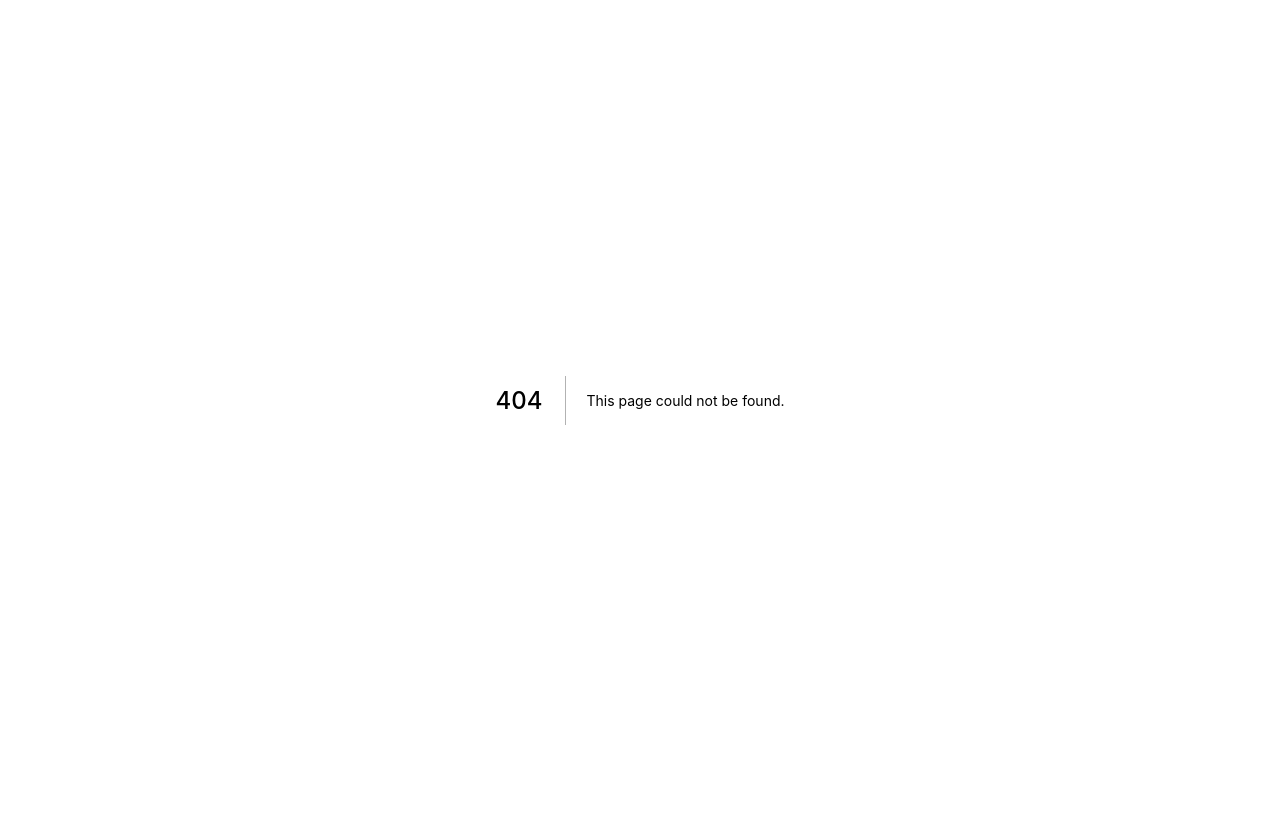
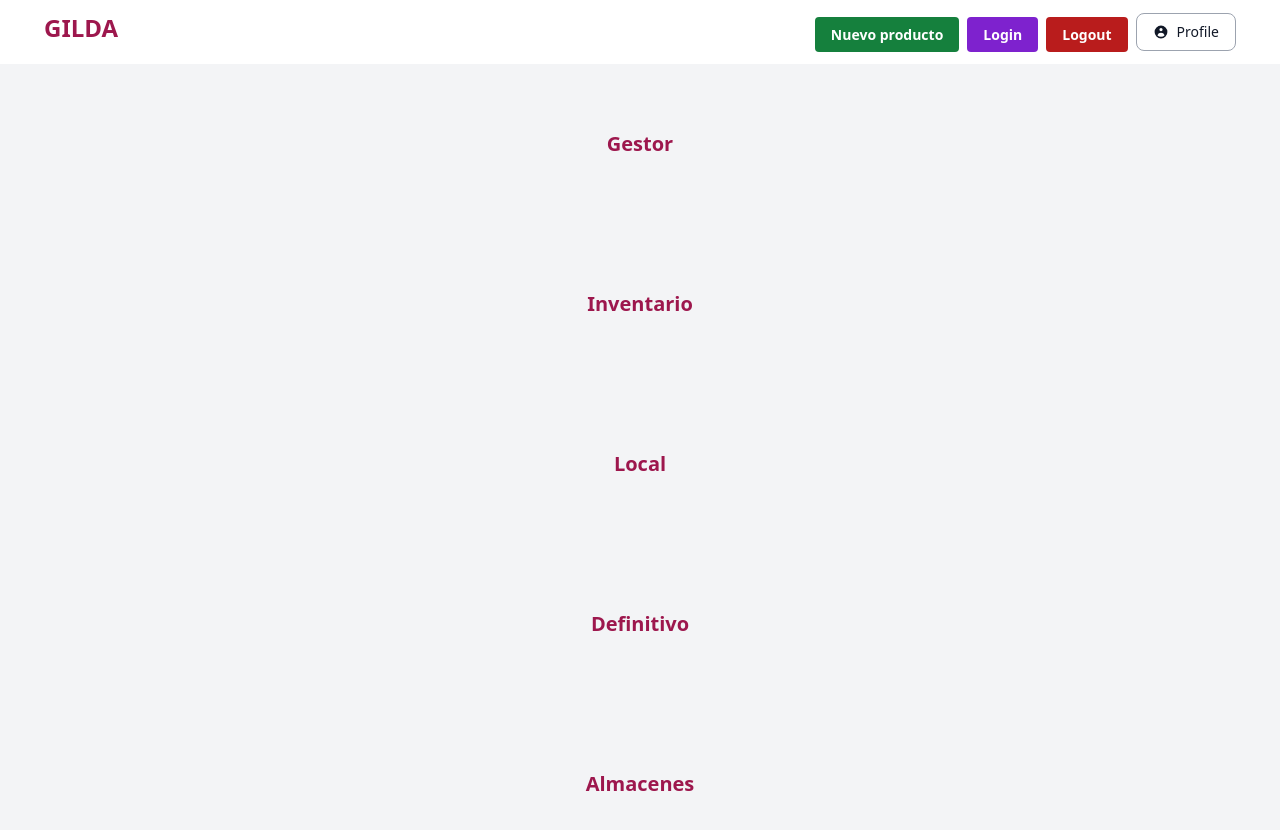
Before and after one commit to El-1-de-la-Pecera/GILDA, a Next.js app: page /about in a window 1280 px wide. Before the commit this address had no page. Shown: the top 830 px of the page. Before the commit the page ends 800 px from the top, so only its background shows below. Built offline with nearby package versions, Linux system fonts and the light colour scheme.

Commit message:
add gilda

```diff
--- a/components/Navbar.js
+++ b/components/Navbar.js
@@ -1,18 +1,14 @@
 import Link from "next/link";
 import React from "react";
-import { useUser } from "@auth0/nextjs-auth0";
 
-function Navbar() {
-  const { user } = useUser();
+export default function Navbar() {
   return (
     <nav className="bg-white border-gray-200 px-2 sm:px-4 py-2.5 dark:bg-gray-800">
       <div className="container flex flex-wrap justify-between items-center mx-auto px-7">
-        <Link href="/">
-          <a className="flex">
-            <span className="self-center text-lg font-semibold whitespace-nowrap dark:text-white">
-              Gilda
-            </span>
-          </a>
+        <Link href="/about">
+        <h1 className="text-2xl font-black leading-normal mt-0 mb-2 text-pink-800">
+            GILDA
+          </h1>
         </Link>
         <button
           data-collapse-toggle="mobile-menu"
@@ -67,11 +63,24 @@ function Navbar() {
               </Link>
 
               <Link href="profile">
-                <img
-                  className="inline-block h-8 w-8 rounded-full ring-2 ml-2 ring-white"
-                  src={user.picture}
-                  alt={user.name}
-                />
+                <button
+                  type="button"
+                  class="inline-flex items-center py-2 px-4 ml-2 text-sm font-medium text-gray-900 bg-white rounded-l-lg rounded-r-lg border border-gray-400 hover:bg-gray-100 hover:text-purple-700 focus:z-10 focus:ring-2 focus:ring-blue-700 focus:text-blue-700 dark:bg-gray-700 dark:border-gray-600 dark:text-white dark:hover:text-white dark:hover:bg-gray-600 dark:focus:ring-blue-500 dark:focus:text-white"
+                >
+                  <svg
+                    class="mr-2 w-4 h-4 fill-current"
+                    fill="currentColor"
+                    viewBox="0 0 20 20"
+                    xmlns="http://www.w3.org/2000/svg"
+                  >
+                    <path
+                      fill-rule="evenodd"
+                      d="M18 10a8 8 0 11-16 0 8 8 0 0116 0zm-6-3a2 2 0 11-4 0 2 2 0 014 0zm-2 4a5 5 0 00-4.546 2.916A5.986 5.986 0 0010 16a5.986 5.986 0 004.546-2.084A5 5 0 0010 11z"
+                      clip-rule="evenodd"
+                    ></path>
+                  </svg>
+                  Profile
+                </button>
               </Link>
             </li>
           </ul>
@@ -80,5 +89,3 @@ function Navbar() {
     </nav>
   );
 }
-
-export default Navbar;
--- a/components/ProductCard.js
+++ b/components/ProductCard.js
@@ -13,6 +13,9 @@ export function ProductCard({ product }) {
         <p className="font-normal text-gray-700 dark:text-gray-200">
           {product.description}
         </p>
+        <p className="font-normal text-gray-700 dark:text-gray-200">
+          {product.sku}
+        </p>
 
         <p className="font-bold text-gray-800 dark:text-gray-100 text-2xl">
           {product.price} $
--- a/components/ProductForm.js
+++ b/components/ProductForm.js
@@ -8,6 +8,7 @@ export function ProductForm() {
     name: "",
     description: "",
     price: 0,
+    sku: "",
   });
   const router = useRouter();
 
@@ -38,6 +39,7 @@ export function ProductForm() {
           name: product.name,
           description: product.description,
           price: product.price,
+          sku: product.sku
         });
         toast.success("Task Updated", {
           position: "bottom-center",
@@ -115,6 +117,23 @@ export function ProductForm() {
           ></textarea>
         </div>
 
+        <div className="mb-4">
+          <label
+            htmlFor="sku"
+            className="block text-gray-700 dark:text-white font-bold mb-2 text-sm"
+          >
+            sku:
+          </label>
+          <input
+            type="text"
+            className="shadow appearance-none border rounded w-full py-2 px-3 text-gray-700 leading-tight focus:outline-none focus:shadow-outline dark:bg-gray-600 dark:border-slate-900 dark:text-white"
+            name="sku"
+            placeholder="xxxxxxxxxxxxxxxx"
+            onChange={handleChange}
+            value={product.sku}
+          />
+        </div>
+
         <button className="bg-blue-500 hover:bg-blue-700 text-white font-bold py-2 px-4 rounded focus:outline-none focus:shadow-outline">
           {router.query?.id ? "Update Product" : "Save Product"}
         </button>
--- a/components/UserDetails.js
+++ b/components/UserDetails.js
@@ -1,20 +1,22 @@
-import React from 'react';
-import { useUser } from '@auth0/nextjs-auth0';
+import React from "react";
+import { useUser } from "@auth0/nextjs-auth0";
 
 export default function UserDetails() {
   const { user, error, isLoading } = useUser();
 
   if (isLoading) return <div>Loading...</div>;
   if (error) return <div>{error.message}</div>;
-  console.log(user)
+  console.log(user);
   return (
     user && (
-      <div>
-        <img src={user.picture} alt={user.name} />
-        <h2>Nombre: {user.given_name}</h2>
-        <h2>Apellido:{user.family_name}</h2>
+      <div className="bg-gray-100 dark:bg-slate-900 dark:text-white">
+        <div>
+          <img src={user.picture} alt={user.name} />
+          <h2>Nombre: {user.given_name}</h2>
+          <h2>Apellido:{user.family_name}</h2>
 
-        <p>correo: {user.email}</p>
+          <p>correo: {user.email}</p>
+        </div>
       </div>
     )
   );
--- /dev/null
+++ b/pages/about.js
@@ -0,0 +1,28 @@
+import Navbar from "../components/Navbar";
+
+export default function Profile({}) {
+  return (
+    <>
+      <Navbar></Navbar>
+      <div className="bg-gray-100 dark:bg-slate-900 dark:text-white">
+        <div className="grid place-items-center h-screen">
+          <h1 className="text-xl font-black leading-normal text-pink-800">
+            Gestor
+          </h1>
+          <h1 className="text-xl font-black leading-normal text-pink-800">
+            Inventario
+          </h1>
+          <h1 className="text-xl font-black leading-normal text-pink-800">
+            Local
+          </h1>
+          <h1 className="text-xl font-black leading-normal text-pink-800">
+            Definitivo
+          </h1>
+          <h1 className="text-xl font-black leading-normal text-pink-800">
+            Almacenes
+          </h1>
+        </div>
+      </div>
+    </>
+  );
+}
--- a/pages/api/products/[id].js
+++ b/pages/api/products/[id].js
@@ -1,4 +1,4 @@
-import { pool } from "config/db";
+import { pool } from "../../../config/db";
 
 export default async function handler(req, res) {
   switch (req.method) {
--- a/pages/api/products/index.js
+++ b/pages/api/products/index.js
@@ -28,6 +28,7 @@ const saveProduct = async (req, res) => {
       name,
       description,
       price,
+      sku
     });
 
     return res.status(200).json({ ...req.body, id: result.insertId });
--- a/pages/products/[id].js
+++ b/pages/products/[id].js
@@ -1,7 +1,7 @@
 import axios from "axios";
 import { useRouter } from "next/router";
 import toast from "react-hot-toast";
-import { Layout } from "components/Layout";
+import { Layout } from "../../components/Layout";
 
 function ProductPage({ product }) {
   const router = useRouter();
```
Also changed, not shown: 1 other file (tests, documents, lock files or other folders).
